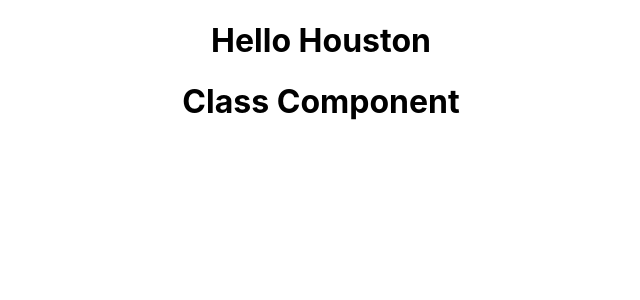
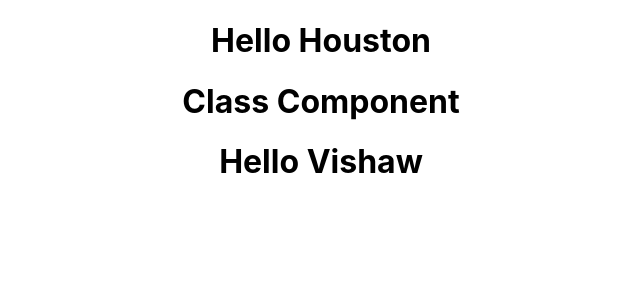
Before and after one commit to henrycanozie3-jpg/hello-world, a React (Create React App) app: page / in a window 1280 px wide. Shown: the top 300 px of the page, without its empty margins (319-959 px from the left). Built offline with nearby package versions, Linux system fonts and the light colour scheme.

Commit message:
imported Hello in the app component

```diff
--- a/src/App.js
+++ b/src/App.js
@@ -2,11 +2,13 @@
 import './App.css';
 import { Greet } from './components/Greet';
 import Welcome from './components/Welcome';
+import Hello from './components/Hello';
 function App() {
   return (
     <div className="App">
     <Greet />
     <Welcome />
+    <Hello />
     </div>
   );
 }
--- a/src/components/Hello.js
+++ b/src/components/Hello.js
@@ -0,0 +1,10 @@
+import React from "react";
+const Hello = () => {
+    return (
+        <div>
+            <h1> Hello Vishaw</h1>
+        </div>
+    )
+}
+
+export default Hello
```
